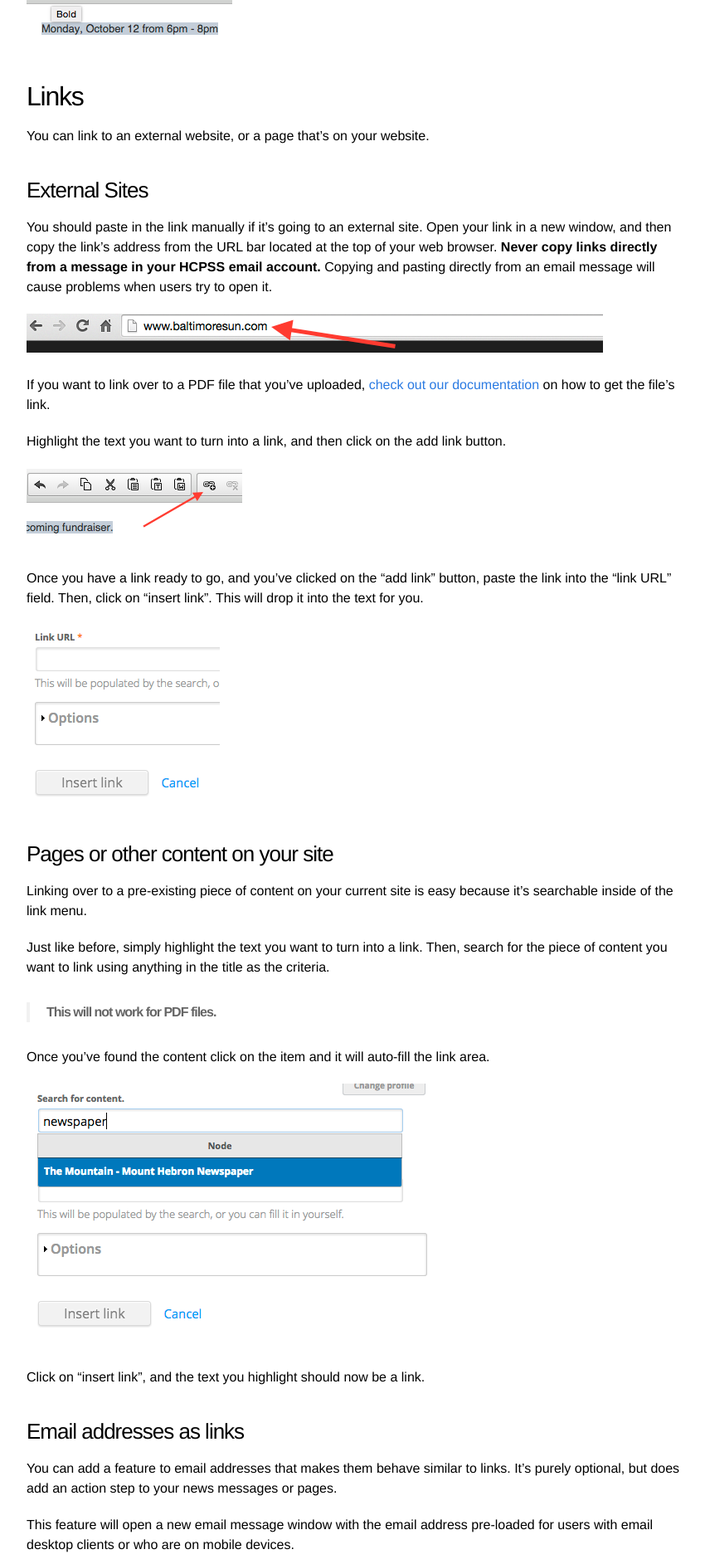
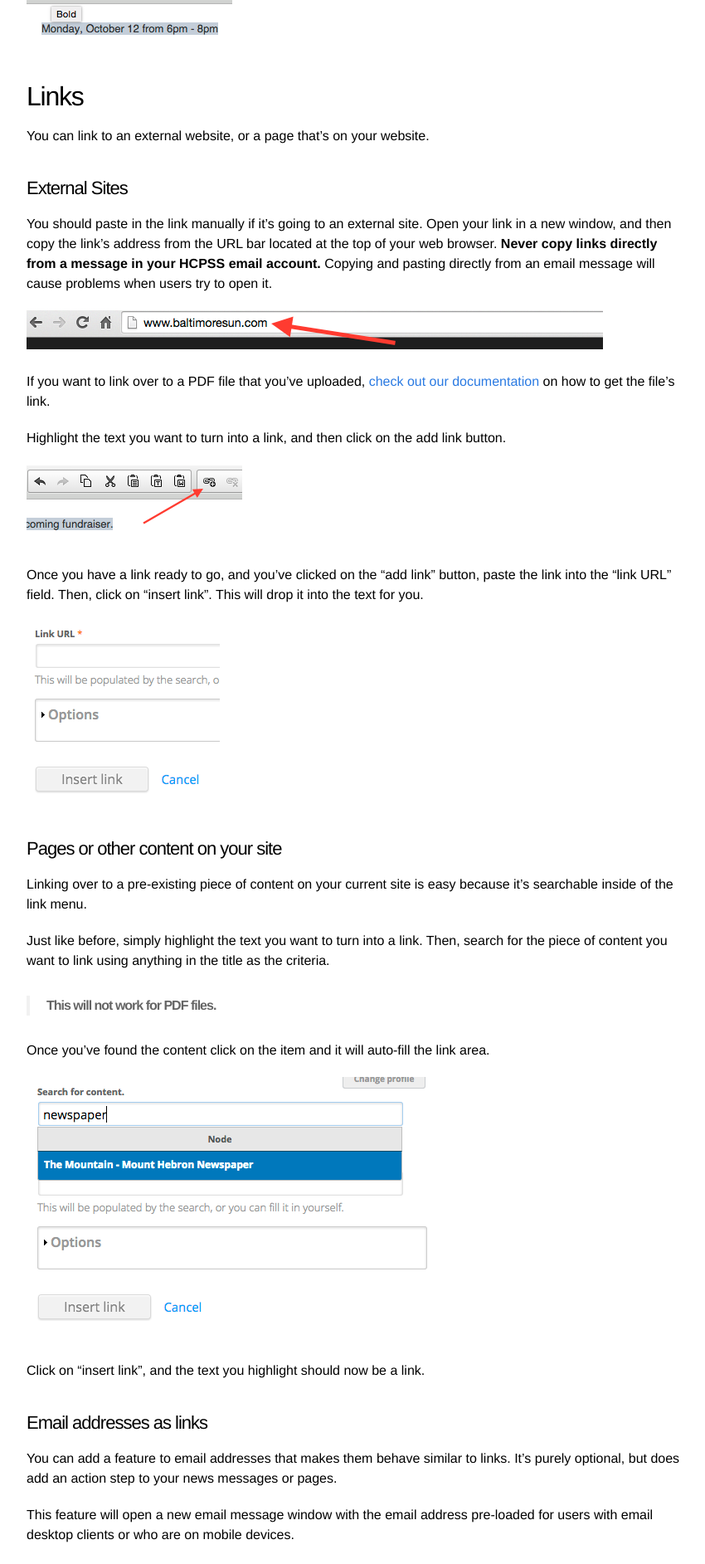
Before and after one commit to HCPSS/schoolsites-help, a Jekyll site: the page built from _posts/2015-06-22-toolbar-usage.md, in a window 1280 px wide. Shown: the part 459-2344 px from the top of the page at 83% size, without its empty margins (208-1058 px from the left). Built offline with Jekyll 4.4.1, drawn with Linux system fonts in a browser that asks for light colours; nearby versions of some CDN libraries.

```diff
--- a/css/main.css
+++ b/css/main.css
@@ -224,7 +224,7 @@
 
 .post-content h1,
 .post-content h2,
-.post-content h3,
+.post-content h3 ,
 .post-content h4,
 .post-content h5,
 .post-content h6 {
@@ -239,7 +239,7 @@
 }
 
 .post-content h3 {
-  font-size: 26px;
+  font-size: 22px;
   letter-spacing: -1px;
 }
 
@@ -434,7 +434,7 @@
 
   .post-header h1 { font-size: 36px; }
   .post-content h2 { font-size: 28px; }
-  .post-content h3 { font-size: 22px; }
+  .post-content h3 { font-size: 20px; }
   .post-content h4 { font-size: 18px; }
   .post-content blockquote { padding-left: 10px; }
   .post-content ul,
```
